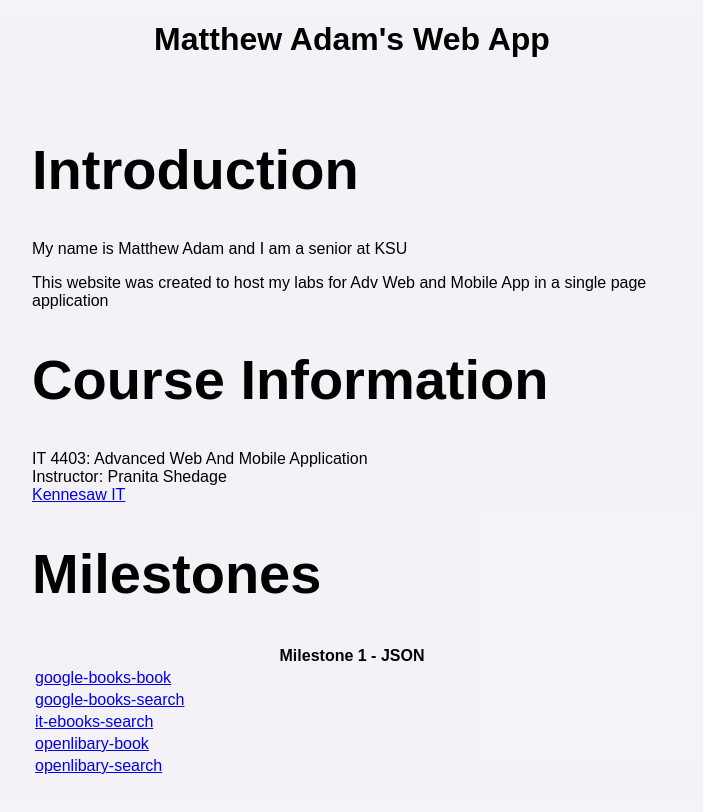
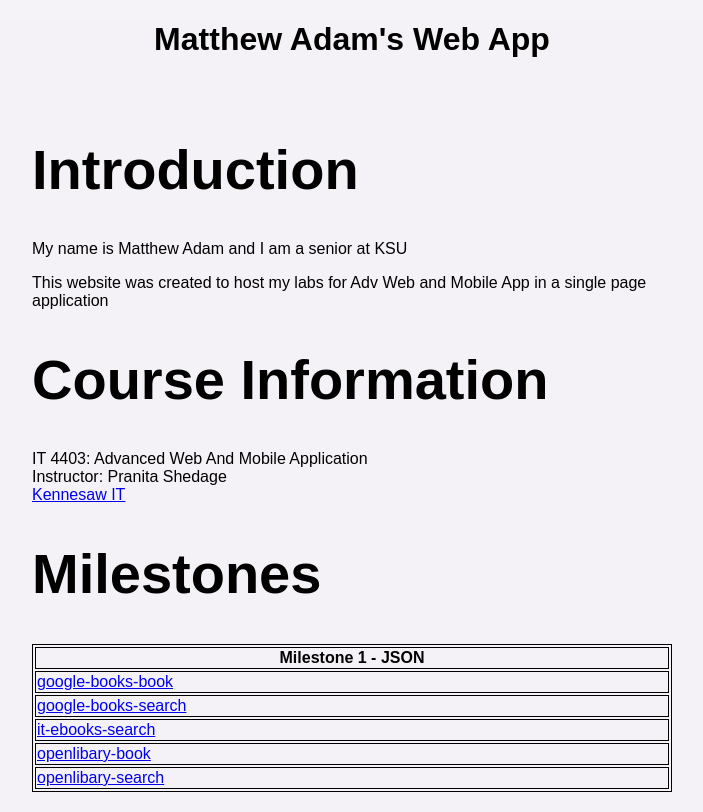
Before and after one commit to Cravensphere/cravensphere.github.io, a website: page index.html in a window 1280 px wide. Shown: the whole page, without its empty margins (288-991 px from the left). Drawn offline with Linux system fonts and the light colour scheme.

Commit message:
Update index.html

```diff
--- a/index.html
+++ b/index.html
@@ -4,6 +4,11 @@
 <head>
   <link rel="stylesheet" href="/src/styles.css">
   <title>Matthew Adam</title>
+  <style>
+    table, th, td {
+      border:1px solid black;
+    }
+  </style>
 </head>
 <h1 style="text-align: center;">Matthew Adam's Web App</h1>
 <body>
```
